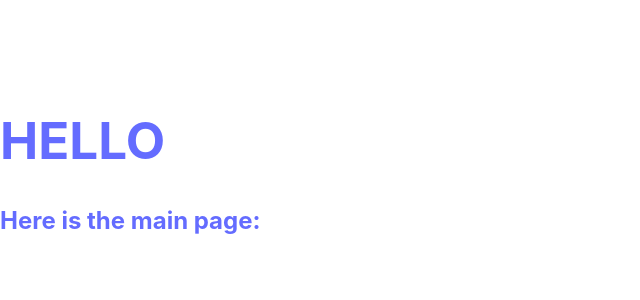
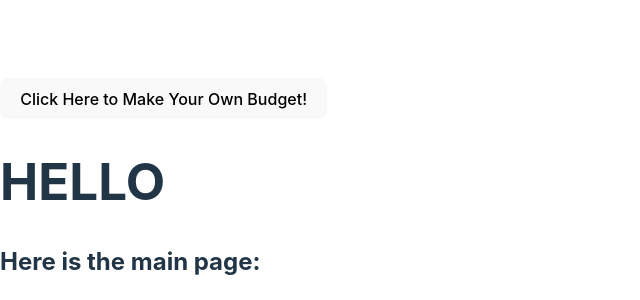
Before and after one commit to georgetsai2028/Budgeting-App, a React (Vite) app: page / in a window 1280 px wide. Shown: the part 934-1234 px from the top of the page, without its empty margins (0-640 px from the left). Before the commit the page ends 1193 px from the top, so only its background shows below. Built offline with nearby package versions, Linux system fonts and the light colour scheme.

Commit message:
added button but need to make it link to signup page

```diff
--- a/src/Calculator.jsx
+++ b/src/Calculator.jsx
@@ -1,5 +1,6 @@
 import { useState } from "react";
 import {PieChart} from './PieChart.jsx'
+import { SignUpButton } from "./SignUpButton.jsx";
 import './Calculator.css'
 
 export function Calculator({income}){
@@ -42,6 +43,7 @@ const [budget, setBudget] = useState({ needs: 0, wants: 0, savings: 0});
 
         <PieChart budget={budget} />
         </div>
+        <SignUpButton />
         </>
     )
 }
--- a/src/SignUpButton.jsx
+++ b/src/SignUpButton.jsx
@@ -1,10 +1,20 @@
-function SignUpButton() {
+import { NavLink, Link } from "react-router-dom";
+
+export function SignUpButton() {
+
+    const handleButtonClick = () => {
+
+            <NavLink to="/">
+            </NavLink>
+
+        }
+
 
     return (
-        <>
-        <button>
-            Hello
+        <button onClick={handleButtonClick}>
+            Click Here to Make Your Own Budget!
         </button>
-        </>
+
     )
+
 }
--- a/src/pages/UserDashboard.jsx
+++ b/src/pages/UserDashboard.jsx
@@ -3,13 +3,12 @@ import { Link } from 'react-router-dom';
 
 export const UserDashboard = () => {
 
+
     return (
 
         <>
-        <Link to="/" className="py-1 px-3, text-lg font-light text-white">
         <h1>HELLO </h1>
         <h2> Here is the main page: </h2>
-        </Link>
         </>
     );
 
```
